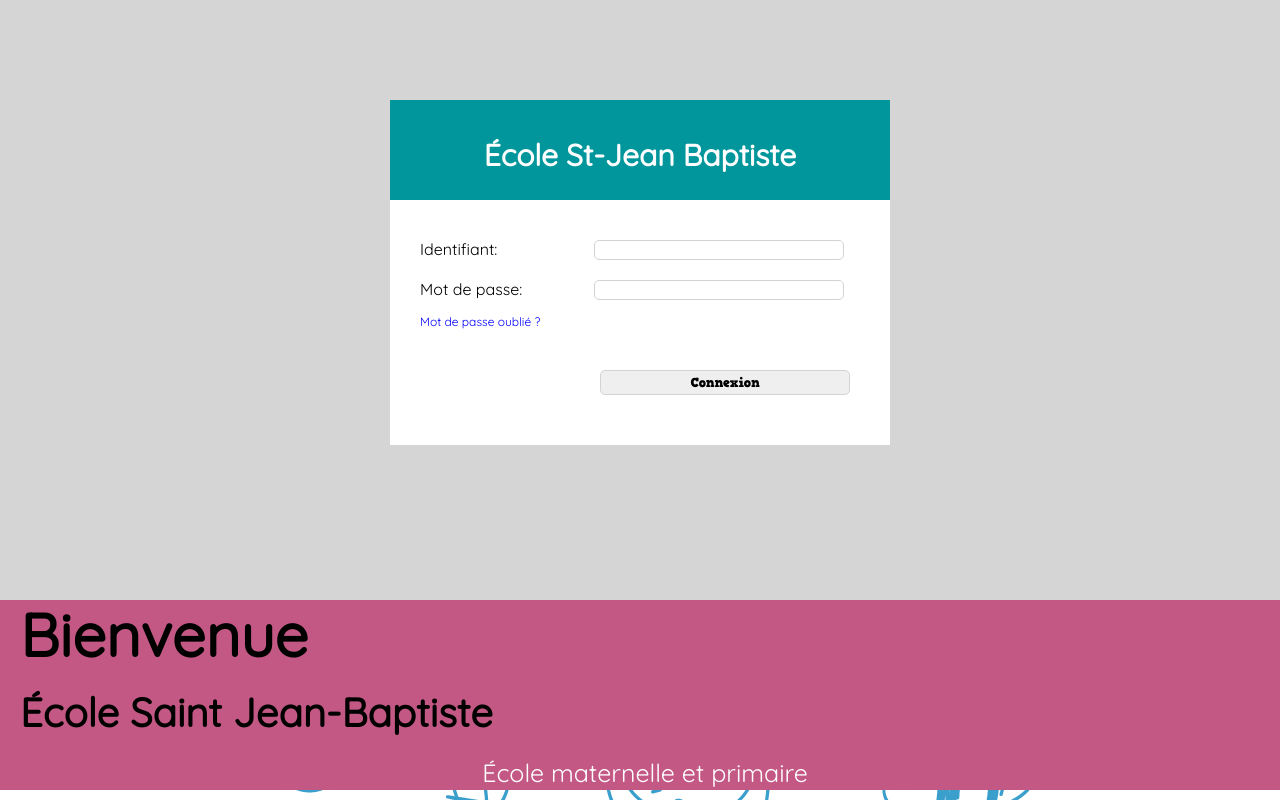
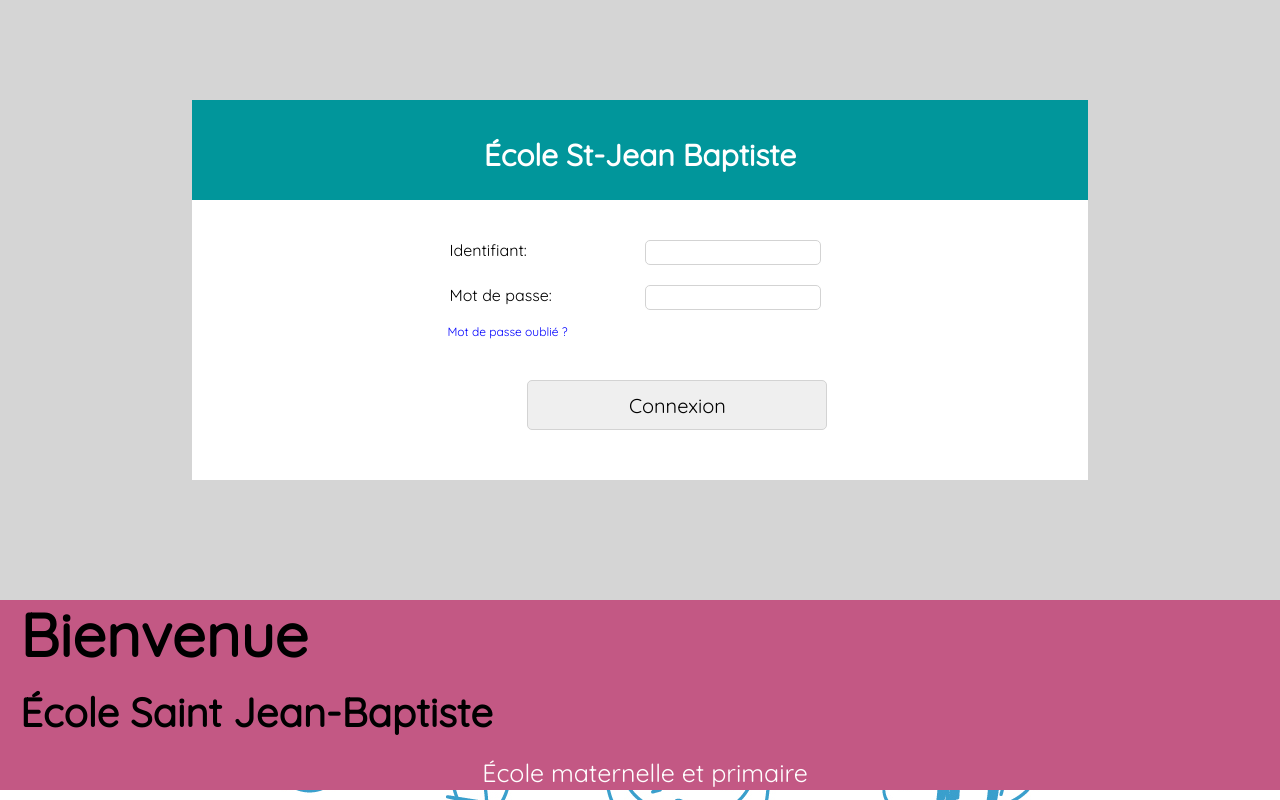
Before and after one commit to emontaigne/ecole_st_jean_baptiste_php, a PHP site: template view/page/connexion.php in a window 1280 px wide. Run offline with PHP 8.4, Linux system fonts and the light colour scheme; the template is opened without the code that fills it, so the values that code supplies are empty.

Commit message:
update pages contact connexion et parents

```diff
--- a/public/css/connexion.css
+++ b/public/css/connexion.css
@@ -16,21 +16,21 @@ html {
 
 .container {
   width: 100%;
-  height: 600px;
+  min-height: 600px;
   background-color: #d5d5d5;
 }
 .container .empty {
-  width: 500px;
+  width: 70%;
   height: 100px;
   margin: auto;
 }
 .container .connexion {
-  width: 500px;
+  width: 70%;
   background-color: white;
   margin: auto;
 }
 .container .connexion .titre {
-  width: 500px;
+  width: 100%;
   height: 100px;
   background-color: #01969b;
 }
@@ -47,13 +47,27 @@ html {
 }
 .container .connexion .formConnex label {
   display: inline-block;
-  width: 150px;
-  height: 20px;
+  width: 30%;
+  height: 25px;
   font-family: "Quicksand", sans-serif;
 }
+
+#connexFormul {
+  width: 70%;
+  margin: auto;
+}
+
+#mdpOublie {
+  margin-left: 100px;
+}
+
+#connexFormul > div {
+  justify-content: center;
+  align-items: center;
+}
 .container .connexion .formConnex input {
-  width: 250px;
-  height: 20px;
+  width: 30%;
+  height: 25px;
   margin: 10px;
   margin-left: 20px;
   border: 1px solid lightgray;
@@ -70,8 +84,11 @@ html {
   margin-top: 40px;
   margin-left: 180px;
   margin-bottom: 50px;
-  height: 25px;
-  font-family: "HVD Comic Serif Pro";
+  width: 300px;
+  height: 50px;
+  font-size: 20px;
+  font-family: "quicksand";
+  cursor: pointer;
 }
 
 /*
--- a/public/css/parents.css
+++ b/public/css/parents.css
@@ -8,6 +8,10 @@ html {
 
 .d-flex {
   display: flex;
+}
+
+* {
+  box-sizing: border-box;
 }
 
 /*body {
@@ -37,12 +41,13 @@ p {
   text-align: center;
 }
 
-h2 {
+.boxTitle > p {
+  font-size: 16x;
+}
+
+.boxTitle > h2 {
   font-size: 24px;
-  font-weight: bolder;
-}
-p {
-  font-size: 16px;
+  font-weight: bold;
 }
 
 .rightBox {
@@ -64,12 +69,20 @@ a:link {
 }
 
 .Pv {
-  width: 250px;
-  min-height: 100px;
+  width: 252px;
+  min-height: 120px;
   border: 1px solid #01969b;
   margin: 20px;
   border-radius: 10px;
   text-align: center;
+}
+
+.Pv > h2 {
+  font-size: 24px;
+  font-weight: bolder;
+}
+.Pv > p {
+  font-size: 16px;
 }
 
 a {
@@ -93,7 +106,7 @@ a {
   border-top-right-radius: 10px;
 }
 
-button {
+.btnPv {
   display: block;
   margin: auto;
   margin-bottom: 20px;
--- a/view/page/connexion.php
+++ b/view/page/connexion.php
@@ -34,7 +34,7 @@
         </div>
         <div class="formConnex">
           <form action="#" method="post" id="connexFormul">
-            <div>
+            <div class="d-flex">
               <label for="login" class="label-form">Identifiant:</label>
               <input
                 type="text"
@@ -45,12 +45,12 @@
 			<span style='color:green;' hidden>&#10004;</span>
 			<span style='color:red;' hidden>&#10008;</span>
             </div>
-            <div>
+            <div class="d-flex">
               <label for="mdp" class="label-form">Mot de passe:</label>
               <input type="password" name="mdp" id="mdp" value="<?= $mdp; ?>" />
             </div>
-            <div>
-              <a href="#">Mot de passe oublié ?</a>
+            <div id="mdpOublie">
+              <a href="?section=contact">Mot de passe oublié ?</a>
             </div>
             <input type="submit" name="submit" value="Connexion" id="btnSubmit"/>
           </form>
```
Also changed, not shown: public/css/contact.css (+34 -23 lines), view/page/contact.php (+13 -11 lines), public/images/fond-parents.jpg (added).
